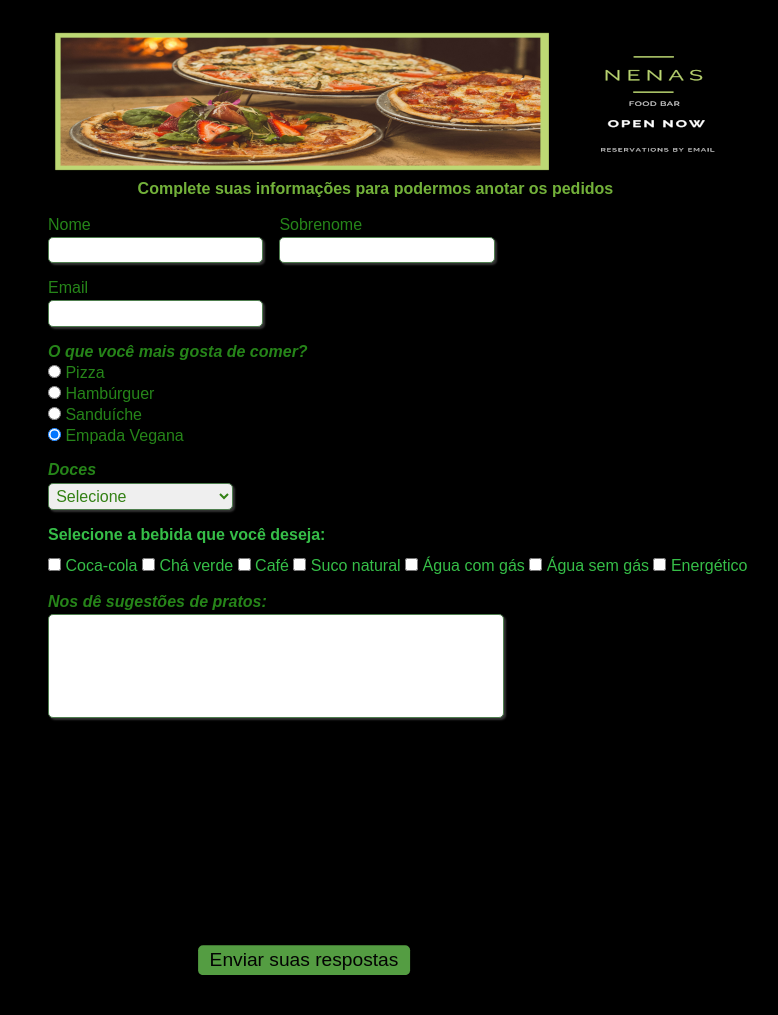
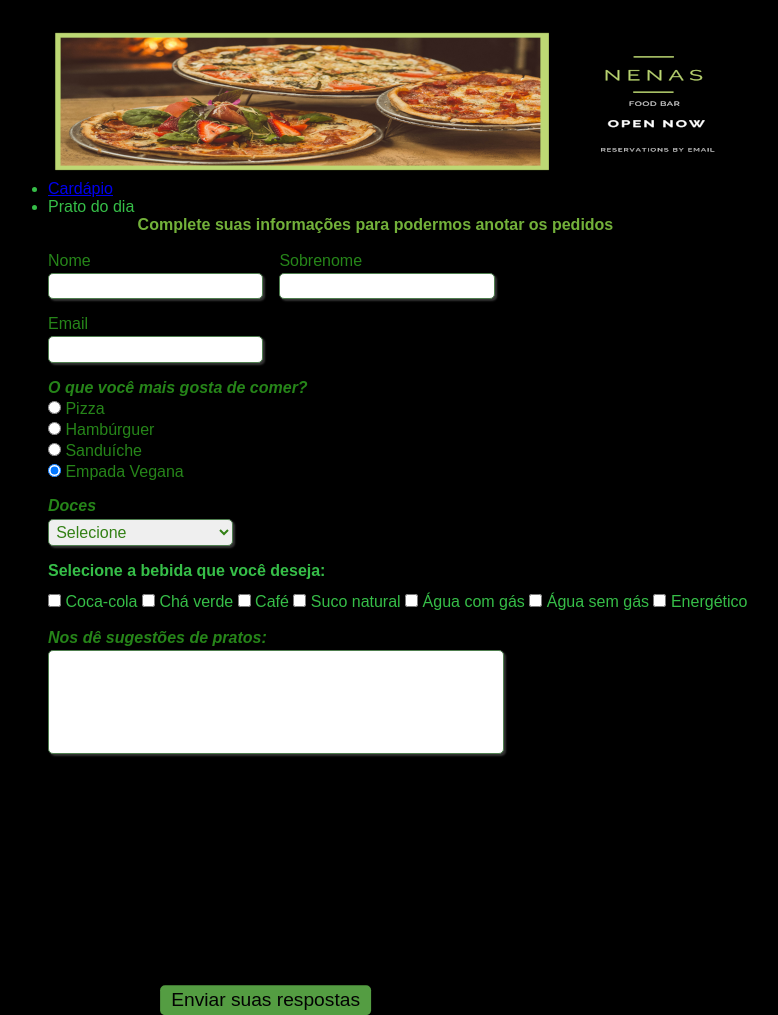
Before and after one commit to linefmv/restaurant-bar, a plain HTML site: page index.html in a window 1280 px wide. Shown: the whole page, without its empty margins (336-1114 px from the left). Before the commit the page ends 975 px from the top, so only its background shows below. Drawn offline with Linux system fonts and the light colour scheme.

Commit message:
insert of menu page and tag nav + manu photo

```diff
--- /dev/null
+++ b/cardapio.html
@@ -0,0 +1,11 @@
+<!DOCTYPE html>
+<html lang="en">
+<head>
+    <meta charset="UTF-8">
+    <meta name="viewport" content="width=device-width, initial-scale=1.0">
+    <title>Cardápio</title>
+</head>
+<body>
+    <img src="cardapio.png" alt="cardapio com todos os valores e sabores">
+</body>
+</html>
--- a/index.html
+++ b/index.html
@@ -6,15 +6,21 @@
     <!--linguagem unicod-->
     <meta name="viewport" content="width=device-width, initial-scale=1.0">
     <link rel="stylesheet" href="style.css" media="screen">
+    <link rel="stylesheet" href="cardapio.html">
     <title> Nenas food </title>
 
 </head>
-
 <body>
-    <form>
         <header>
             <img src="bannere.png" alt="banner com uma foto de pizza e com o nome do bar, nenas food, está escrito que está aberto e a reserva pode ser feita através do email">
         </header>
+        <nav>
+            <ul>
+            <li><a href="cardapio.html" > Cardápio</a> </li>
+            <li> Prato do dia </li>
+            </ul>
+        </nav>
+        <form>
         <p id="subtitulo"> <strong> Complete suas informações para podermos anotar os pedidos</strong></p>
         <fieldset class="grupo">
             <div class="campo">
--- a/style.css
+++ b/style.css
@@ -96,8 +96,8 @@ textarea{
     padding: 0.2em 0.6em;
     box-shadow: 2px 2px 2px rgba(0,0,0,0.2);
     position: absolute;
-    top: 120%;
-    left: 50%;
+    top: 125%;
+    left: 47%;
     margin-right: -50%;
     transform: translate(-50%, -50%)
 }
```
Also changed, not shown: cardapio.png (added).
